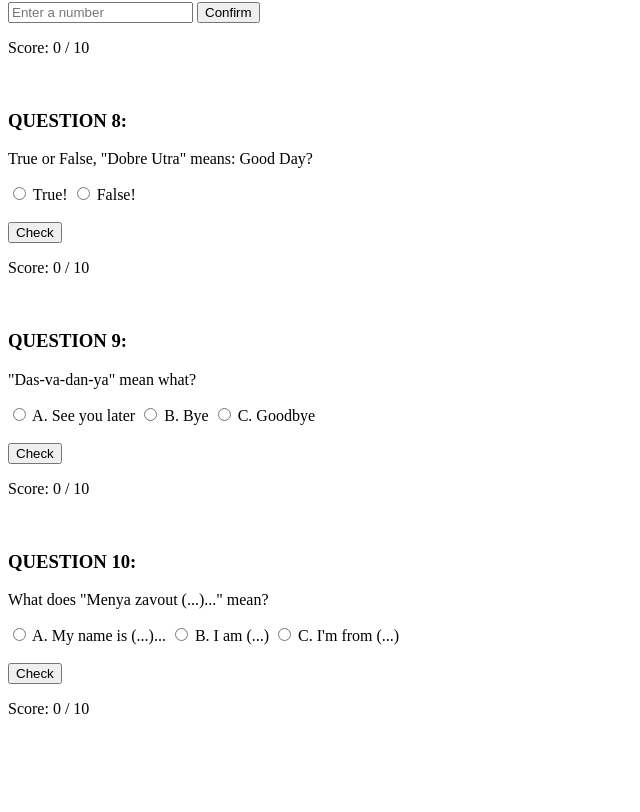
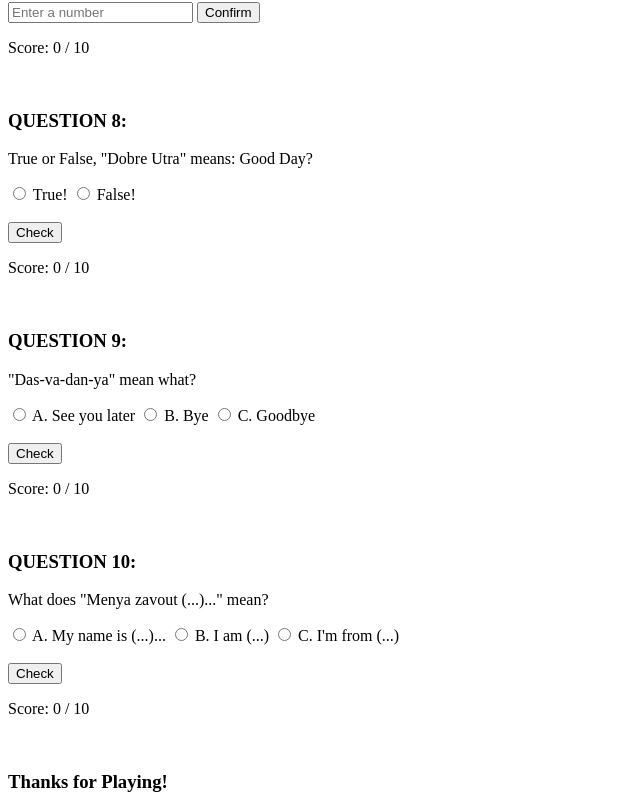
Before and after one commit to marinagreen/Exam-Quiz, a Svelte app: page / in a window 1280 px wide. Shown: the part 1464-2276 px from the top of the page, without its empty margins (0-640 px from the left). Before the commit the page ends 2235 px from the top, so only its background shows below. Built offline with nearby package versions, Linux system fonts and the light colour scheme.

Commit message:
added comments

```diff
--- a/src/App.svelte
+++ b/src/App.svelte
@@ -1,14 +1,15 @@
 <script>
 
+// Score & Result output
 let score = 0;
 let result = ''
-let message = ''
-let message1 = 'Thanks for playing!'
 
+
+// category for each question
 let first, second, third, forth, fifth,
 sixth, seventh, eighth, ninth, tenth = ''
 
-
+// result output for each answer
 let result1 = ''
 let result2 = ''
 let result3 = ''
@@ -21,7 +22,7 @@ let result9 = ''
 let result10 = ''
 
 
-
+// Text Questions and True or False Outputs
 let name = ''
 let name1 = ''
 let yes = ''
@@ -55,7 +56,8 @@ if (a.includes('Q1')) {
   }
 }
 
-// CHECK BUTTON FUNCTION (for text input q's)
+// CHECK BUTTON FUNCTIONS (for text input q's)
+// question 3 code.
 function confirm(b) {
   if (name === 'one'){
     result3 = 'Correct !!'
@@ -68,6 +70,7 @@ function confirm(b) {
   }
 }
 
+//question 7 code
 function confirm1(c) {
   if (name1 === 'two'){
     result3 = 'Correct !!'
@@ -80,10 +83,6 @@ function confirm1(c) {
   }
 }
 
-// while (score > 5) {
-//   message = message1
-// }
-
 
 </script>
 
@@ -95,17 +94,19 @@ function confirm1(c) {
 <h3>QUESTION 1:</h3>
 <p>How do you say "one" / "1" in Russian?</p>
 
-
+<!-- Correct Answer -->
 <label>
 	<input type='radio' bind:group={first} value='Q1one'>
 	A. "A-deen"
 </label>
 
+<!-- False Answer -->
 <label>
   <input type='radio' bind:group={first} value='Q1two'>
 	B. "Voy-shem"
 </label>
 
+<!-- False Answer -->
 <label>
   <input type='radio' bind:group={first} value='Q1three'>
   C. "Dva"
@@ -124,7 +125,7 @@ function confirm1(c) {
 
 
 
-<!-- QUESTION 2: -->
+<!-- QUESTION 2: Russian to English -->
 <h3>QUESTION 2:</h3>
 <p>Which number is "Voy-shem" in English?</p>
 
@@ -133,11 +134,13 @@ function confirm1(c) {
 	A. "5"
 </label>
 
+<!-- Correct Answer -->
 <label>
   <input type='radio' bind:group={second} value='Q2one'>
 	B. "8"
 </label>
 
+<!-- False Answer -->
 <label>
   <input type='radio' bind:group={second} value='Q2three'>
   C. "3"
@@ -161,6 +164,7 @@ function confirm1(c) {
 <h3>QUESTION 3:</h3>
 <p>Which number is "A-deen" in English?</p>
 
+<!-- Correct Answer is "1" or "One" -->
 <input type='text' bind:value={name} placeholder ='Enter a number'>
 
 <button on:click={confirm(name)}>Confirm</button>
@@ -176,12 +180,13 @@ function confirm1(c) {
 <h3>QUESTION 4:</h3>
 <p>True or False, Privet is the informal what to say hello.</p>
 
-
+<!-- Correct Answer -->
 <label>
 	<input type='radio' bind:group={forth} value='Q4one'>
 	True!
 </label>
 
+<!-- False Answer -->
 <label>
 	<input type='radio' bind:group={forth} value='Q4two'>
 	False!
@@ -193,22 +198,26 @@ function confirm1(c) {
 {result4}
 <p> Score: {score} / 10</p>
 
+
 <br>
+
 
 <h3>QUESTION 5:</h3>
 <p>How do you say "How are you?" (formally) in Russian?</p>
 
-
+<!-- False Answer -->
 <label>
 	<input type='radio' bind:group={fifth} value='Q5two'>
 	A. Kak Dela
 </label>
 
+<!-- Correct Answer -->
 <label>
   <input type='radio' bind:group={fifth} value='Q5one'>
 	B. Kak Vashi Dela
 </label>
 
+<!-- False Answer -->
 <label>
   <input type='radio' bind:group={fifth} value='Q5three'>
   C. Kak Vashi
@@ -221,23 +230,27 @@ function confirm1(c) {
 <br>
 <p> Score: {score} / 10</p>
 
+
 <br>
+
 
 
 <h3>QUESTION 6:</h3>
 <p>Dratzvutyue means what in English?</p>
 
-
+<!-- False Answer -->
 <label>
 	<input type='radio' bind:group={sixth} value='Q6three'>
 	A. Hi (Informal)
 </label>
 
+<!-- False Answer -->
 <label>
   <input type='radio' bind:group={sixth} value='Q6two'>
 	B. Good Morning
 </label>
 
+<!-- Correct Answer -->
 <label>
   <input type='radio' bind:group={sixth} value='Q6one'>
   C. Hello (Formal)
@@ -249,17 +262,20 @@ function confirm1(c) {
 {result6}
 <p> Score: {score} / 10</p>
 
+
 <br>
 
 
 <h3>QUESTION 7:</h3>
 <p>Which number is "Dva"?</p>
 
+<!-- Correct Answer is "Two" or "2" -->
 <input type='text' bind:value={name1} placeholder ='Enter a number'>
 
 <button on:click={confirm1(name1)}>Confirm</button>
 {result7}
 <p> Score: {score} / 10</p>
+
 
 <br>
 
@@ -267,11 +283,13 @@ function confirm1(c) {
 <h3>QUESTION 8:</h3>
 <p>True or False, "Dobre Utra" means: Good Day?</p>
 
+<!-- False Answer -->
 <label>
 	<input type='radio' bind:group={eighth} value='Q8two'>
 	True!
 </label>
 
+<!-- Correct Answer -->
 <label>
 	<input type='radio' bind:group={eighth} value='Q8one'>
 	False!
@@ -281,22 +299,26 @@ function confirm1(c) {
 {result8}
 <p> Score: {score} / 10</p>
 
+
 <br>
+
 
 <h3>QUESTION 9:</h3>
 <p>"Das-va-dan-ya" mean what?</p>
 
-
+<!-- False Answer -->
 <label>
 	<input type='radio' bind:group={ninth} value='Q9two'>
 	A. See you later
 </label>
 
+<!-- False Answer -->
 <label>
   <input type='radio' bind:group={ninth} value='Q9three'>
 	B. Bye
 </label>
 
+<!-- Correct Answer -->
 <label>
   <input type='radio' bind:group={ninth} value='Q9one'>
   C. Goodbye
@@ -307,23 +329,26 @@ function confirm1(c) {
 {result9}
 <p> Score: {score} / 10 </p>
 
+
 <br>
 
 
 <h3>QUESTION 10:</h3>
 <p>What does "Menya zavout (...)..." mean?</p>
 
-
+<!-- Correct Answer -->
 <label>
 	<input type='radio' bind:group={tenth} value='Q10one'>
 	A. My name is (...)...
 </label>
 
+<!-- False Answer -->
 <label>
   <input type='radio' bind:group={tenth} value='Q10three'>
 	B. I am (...)
 </label>
 
+<!-- False Answer -->
 <label>
   <input type='radio' bind:group={tenth} value='Q10two'>
   C. I'm from (...)
@@ -334,6 +359,8 @@ function confirm1(c) {
 {result10}
 <p> Score: {score} / 10 </p>
 
+
 <br>
 
-<h3>{message}</h3>
+
+<h3>Thanks for Playing!</h3>
```
